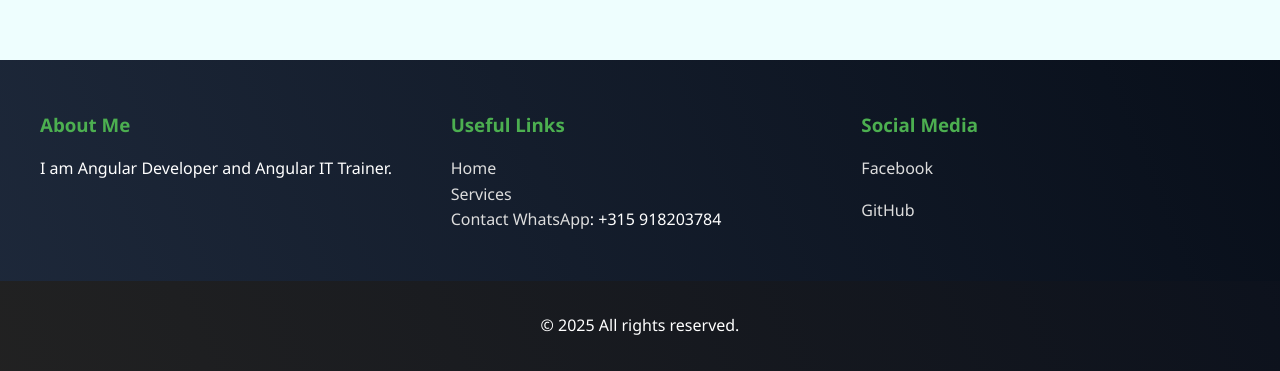
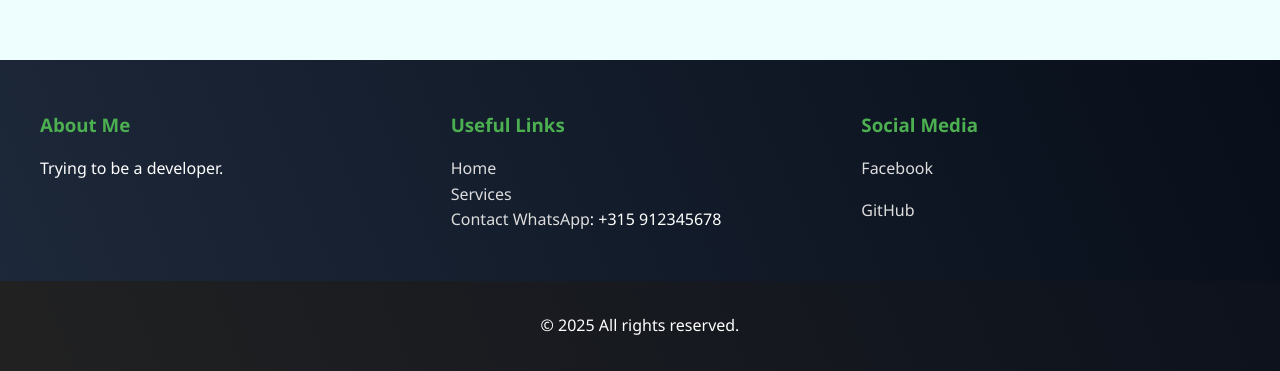
Before and after one commit to MuscledDog/UC00604-, an Angular app: page / in a window 1280 px wide. Shown: the part 770-1141 px from the top of the page. Built offline with nearby package versions, Linux system fonts and the light colour scheme.

Commit message:
Bio alterada

```diff
--- a/src/app/componentes/footer/footer.html
+++ b/src/app/componentes/footer/footer.html
@@ -2,21 +2,21 @@
     <div class="footer-content">
       <div class="footer-section">
         <h3>About Me</h3>
-        <p>I am Angular Developer and Angular IT Trainer.</p>
+        <p>Trying to be a developer.</p>
       </div>
       <div class="footer-section">
         <h3>Useful Links</h3>
         <ul>
-          <li><a href="https://tonyfilhocurriculum.web.app/" target="_blank" rel="noopener noreferrer">Home</a></li>
+          <li><a href="https://www.myhomepage.com/" target="_blank" rel="noopener noreferrer">Home</a></li>
           <li><a href="#">Services</a></li>
-          <li><a href="#">Contact WhatsApp</a>: +315 918203784</li>
+          <li><a href="#">Contact WhatsApp</a>: +315 912345678</li>
         </ul>
       </div>
       <div class="footer-section">
         <h3>Social Media</h3>
         <div class="social-links">
-          <a href="https://www.facebook.com/share/18za4Y2ASW/" target="_blank" rel="noopener noreferrer">Facebook</a>
-          <a href="https://github.com/Tonyfilho" target="_blank" rel="noopener noreferrer">GitHub</a>
+          <a href="https://www.facebook.com/semlink/" target="_blank" rel="noopener noreferrer">Facebook</a>
+          <a href="https://github.com/MuscledDog" target="_blank" rel="noopener noreferrer">GitHub</a>
 
         </div>
       </div>
```
